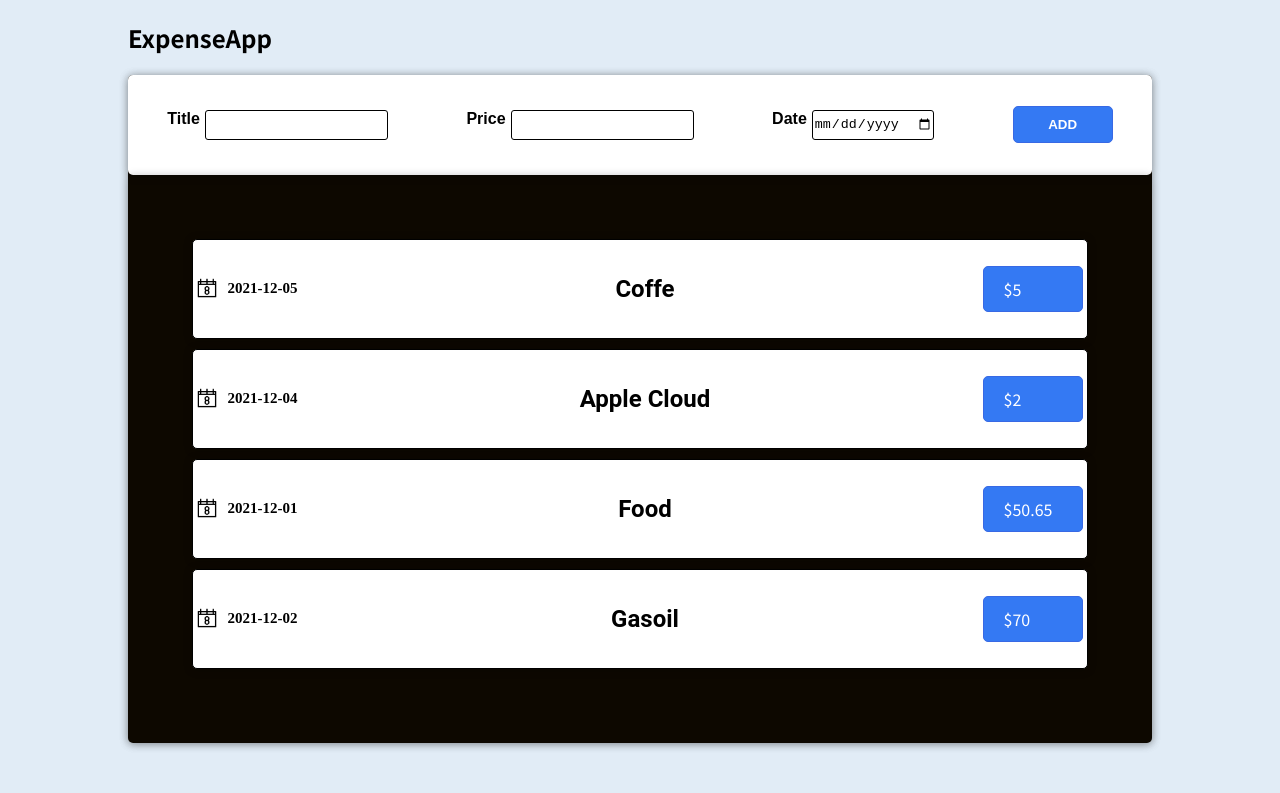
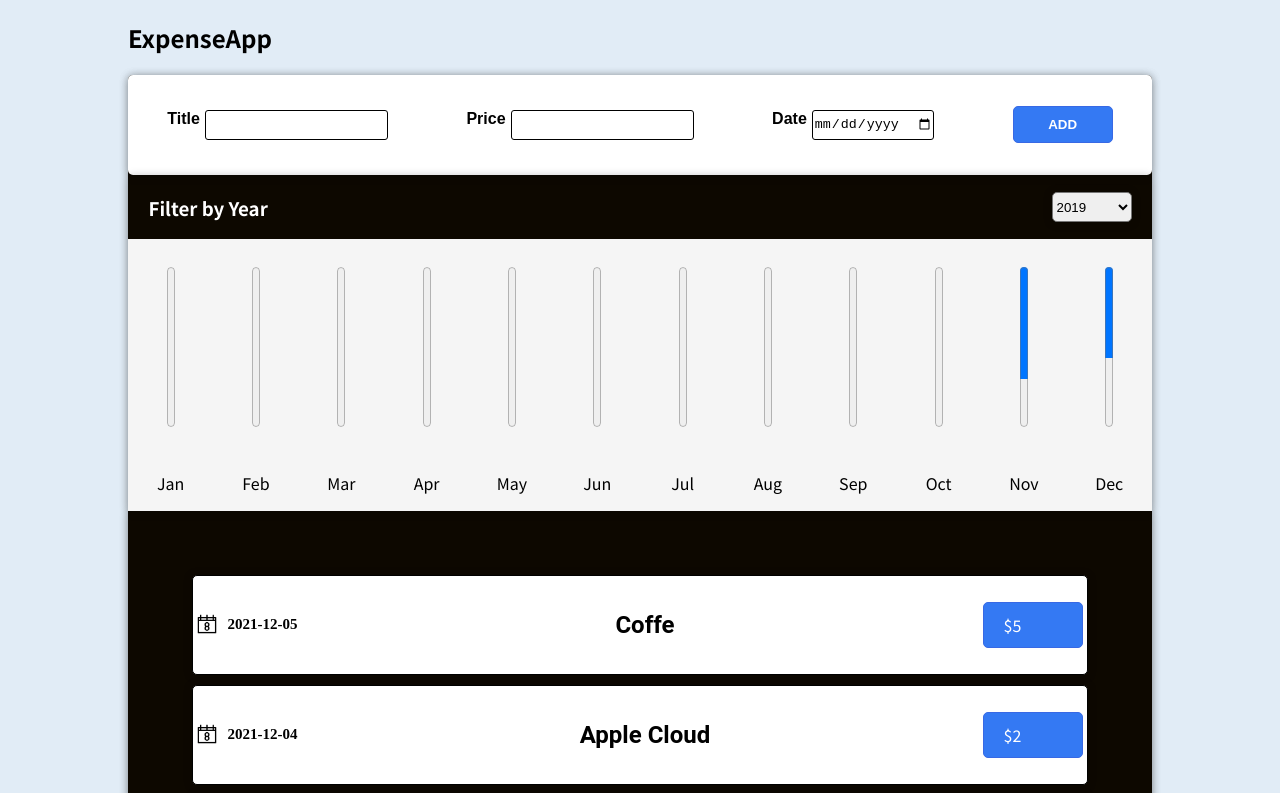
Before and after one commit to saouas/expenseapp, a React (Create React App) app: page / in a window 1280 px wide. Shown: the top 793 px of the page. Built offline with nearby package versions, Linux system fonts and the light colour scheme.

Commit message:
Feature(App): Working on ExpenseFilter components

```diff
--- a/src/App.js
+++ b/src/App.js
@@ -2,6 +2,7 @@ import Expenses from "./components/Expenses/Expenses";
 import NewExpense from "./components/NewExpense/NewExpense";
 import Card from "./components/UI/Card";
 import { useState, useEffect } from "react";
+import ExpenseFilter from "./components/ExpenseFilter/ExpenseFilter";
 
 function App() {
   const sampleData = [
@@ -21,7 +22,7 @@ function App() {
       price: "50.65",
     },
     {
-      date: "2021-12-02",
+      date: "2021-11-02",
       title: "Gasoil",
       price: "70",
     },
@@ -43,6 +44,7 @@ function App() {
       <h2>ExpenseApp</h2>
       <Card className="app-container">
         <NewExpense onAddExpense={createNewExpenseHandler} />
+        <ExpenseFilter data={data}/>
         <Expenses data={data} />
       </Card>
     </div>
--- /dev/null
+++ b/src/components/ExpenseFilter/ExpenseBar.css
@@ -0,0 +1,15 @@
+.expense-bar{
+    display: flex;
+    flex-direction: column;
+    align-items: center;
+    width: 50px;
+}
+
+.reverse-progress{
+    margin-top: 100px;
+    margin-bottom: 100px;
+    transform: rotate(90deg);
+}
+
+.expense-bar__text{
+}
--- /dev/null
+++ b/src/components/ExpenseFilter/ExpenseBar.js
@@ -0,0 +1,23 @@
+import './ExpenseBar.css';
+import {useState, useEffect} from 'react';
+
+const ExpenseBar = (props) =>{
+    const [value, setValue] = useState(0);
+    const [month, setMonth] = useState('Default');
+
+    useEffect(()=>{
+        if(props.value)
+            setValue(props.value)
+        if(props.month)
+            setMonth(props.month)
+    },[])
+
+    return(
+        <div className="expense-bar">
+        <progress className="reverse-progress" max="100" min="0" value={value} />
+        <p className="expense-bar__text">{month}</p>
+      </div>
+    )
+};
+
+export default ExpenseBar;
--- /dev/null
+++ b/src/components/ExpenseFilter/ExpenseFilter.css
@@ -0,0 +1,39 @@
+.expense-filter{
+    display: flex;
+    flex-direction: column;
+}
+
+.expense-filter__container-filter{
+    display: flex;
+    flex-direction: row;
+    justify-content: space-between;
+    align-content: center;
+    align-items: center;
+    padding-right: 2%;
+    padding-left: 2%;
+    width:100%;
+}
+
+.expense-filter__container-filter__text{
+    color: white;
+}
+
+.expense-filter__container-filter__dropdown{
+    width: 80px;
+    height: 30px;
+}
+
+.expense-filter__container__bars{
+    display: flex;
+    justify-content: space-around;
+    flex-direction: row;
+    flex-wrap: wrap;
+    background-color: whitesmoke;
+}
+
+@media only screen and (max-width: 500px) {
+    .expense-filter__container-filter__text{
+        color: black;
+        font-size: 13px;
+    }
+}
--- /dev/null
+++ b/src/components/ExpenseFilter/ExpenseFilter.js
@@ -0,0 +1,54 @@
+import "./ExpenseFilter.css";
+import Card from "../UI/Card";
+import Dropdown from "../UI/Dropdown";
+import ExpenseBar from "./ExpenseBar";
+import { useState, useEffect } from "react";
+import { MonthShortcut, MonthShortcutReverse } from "../../utils/date";
+import { getKeyByValue } from "../../utils/functions";
+
+const ExpenseFilter = (props) => {
+  const [ExpenseBarsInfo, setExpenseBarsInfo] = useState([]);
+
+  useEffect(() => {
+    if (!props?.data) return;
+    let prevData = props.data;
+    let freshData = [];
+    MonthShortcut.map((month, index) => {
+      let acc = 0;
+      let actualMonthCode = Object.values(month)[0];
+      prevData.map((el) => {
+        let tmp_date = el.date;
+        let monthRegex = /(([0-9]{4})-([0-9]{2})-([0-9]{2}))/;
+        let find = tmp_date.match(monthRegex);
+
+        if (find[3] === actualMonthCode) {
+          acc = parseInt(el.price) + acc;
+        }
+      });
+      freshData.push({
+        month: getKeyByValue([month], actualMonthCode),
+        value: acc,
+      });
+    });
+    setExpenseBarsInfo(freshData);
+  }, []);
+
+  return (
+    <Card className="expense-filter">
+      <div className="expense-filter__container-filter">
+        <h3 className="expense-filter__container-filter__text">
+          Filter by Year
+        </h3>
+        <Dropdown className="expense-filter__container-filter__dropdown" />
+      </div>
+
+      <div className="expense-filter__container__bars">
+        {ExpenseBarsInfo.map((el, index) => {
+          return <ExpenseBar key={index} value={el.value} month={el.month} />;
+        })}
+      </div>
+    </Card>
+  );
+};
+
+export default ExpenseFilter;
--- /dev/null
+++ b/src/components/UI/Dropdown.js
@@ -0,0 +1,16 @@
+import "./Dropdown.css";
+
+const Dropdown = (props) => {
+  const classes = `card ${props?.className ? props?.className : ""}`;
+  return (
+    <div>
+      <select className={classes}>
+        <option value="2019">2019</option>
+        <option value="2020">2020</option>
+        <option value="2021">2021</option>
+      </select>
+    </div>
+  );
+};
+
+export default Dropdown;
--- a/src/index.css
+++ b/src/index.css
@@ -2,6 +2,9 @@
 
 * {
   box-sizing: border-box;
+  -webkit-tap-highlight-color: rgba(255, 255, 255, 0) !important;
+  -webkit-focus-ring-color: rgba(255, 255, 255, 0) !important;
+  outline: none !important;
 }
 
 html {
--- /dev/null
+++ b/src/utils/date.js
@@ -0,0 +1,30 @@
+const MonthShortcut = [
+  {"Jan": "01"},
+  {"Feb": "02"},
+  {"Mar": "03"},
+  {"Apr": "04"},
+  {"May": "05"},
+  {"Jun": "06"},
+  {"Jul": "07"},
+  {"Aug": "08"},
+  {"Sep": "09"},
+  {"Oct": "10"},
+  {"Nov": "11"},
+  {"Dec": "12"},
+];
+
+const MonthShortcutReverse = [
+    {"01": "Jan"},
+    {"02": "Feb"},
+    {"03": "Mar"},
+    {"04": "Apr"},
+    {"05": "May"},
+    {"06": "Jun"},
+    {"07": "Jul"},
+    {"08": "Aug"},
+    {"09": "Sep"},
+    {"10": "Oct"},
+    {"11": "Nov"},
+    {"12": "Dec"},
+  ];
+export { MonthShortcut, MonthShortcutReverse };
--- /dev/null
+++ b/src/utils/functions.js
@@ -0,0 +1,13 @@
+
+const getKeyByValue = (array, value) => {
+    let test = null;
+    for(let key = 0; key < array.length; key++){
+        test = Object.keys(array[key]).find(el => array[key][el] === value)
+        if(test)
+            return test;
+    }
+};
+
+export {
+    getKeyByValue
+};
```
Also changed, not shown: src/components/UI/Dropdown.css (added), 1 other file (tests, documents, lock files or other folders).
